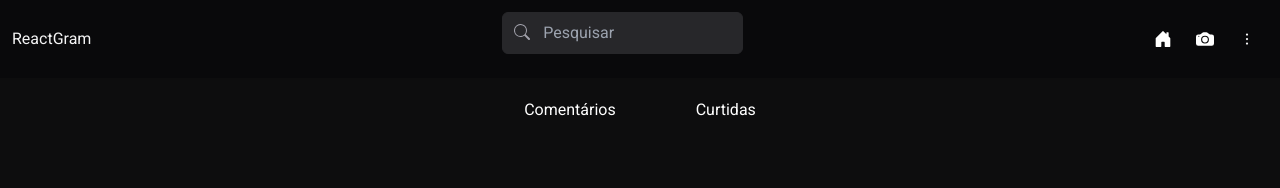
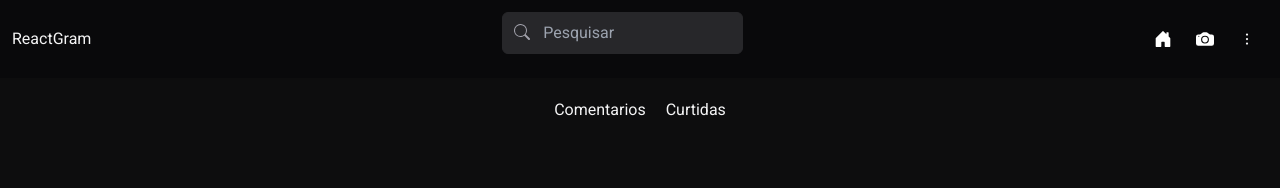
Before and after one commit to diegoramosds/projeto-reactgram, a React (Vite) app in the folder frontend/reactGram/: page /photos/find in a window 1280 px wide. Shown: the top 188 px of the page. Built offline with nearby package versions, Linux system fonts and the light colour scheme; sample sign-in values are in the browser's storage.

Commit message:
Exibição de todos os comentários

```diff
--- a/frontend/reactGram/src/App.tsx
+++ b/frontend/reactGram/src/App.tsx
@@ -40,8 +40,8 @@ function App() {
             <Route path="/search" element={auth ? <Search /> : <Navigate to="/"/>} />
             <Route path="/photos/:id" element={auth ? <Photo /> : <Navigate to="/"/>} />
             <Route path="/photos/find/" element={auth ? <Interaction /> : <Navigate to="/"/>} />
-            <Route path="/photos/find/comments/:id" element={auth ? <Comments /> : <Navigate to="/"/>} />
-            <Route path="/photos/find/likes/:id" element={auth ? <Likes /> : <Navigate to="/"/>} />
+            <Route path="/photos/find/" element={auth ? <Comments /> : <Navigate to="/"/>} />
+            <Route path="/photos/find/" element={auth ? <Likes /> : <Navigate to="/"/>} />
         </Routes>
       <Footer />
     </BrowserRouter>
--- a/frontend/reactGram/src/components/PhotoItem.tsx
+++ b/frontend/reactGram/src/components/PhotoItem.tsx
@@ -16,7 +16,6 @@ interface Photo {
   }
   interface PhotoItemProps {
     photo: Partial<Photo>;
-    user: Partial<User>;
   }
 
   const PhotoItem = ({ photo }: PhotoItemProps)=> {
--- a/frontend/reactGram/src/pages/Comments/Comments.tsx
+++ b/frontend/reactGram/src/pages/Comments/Comments.tsx
@@ -49,14 +49,12 @@ const Comments = () => {
                     className="h-20 w-24 rounded-full"
                   />
                 </Link>
-                <p
-                    onClick={() => {
+                <p>
+                    <MdClose onClick={() => {
                       if (photo._id && comment._id) {
                         handleRemoveComment(photo._id, comment._id);
                       }
-                    }}
-                  >
-                    <MdClose className="cursor-pointer"/>
+                    }} className="cursor-pointer"/>
                   </p>
                   </div>
                 ) : (
--- a/frontend/reactGram/src/pages/Home/Home.tsx
+++ b/frontend/reactGram/src/pages/Home/Home.tsx
@@ -42,12 +42,13 @@ const Home = () => {
 
   return (
     <div>
-      {/* <h1 className="text-center m-8 text-2xl">Veja aqui as publicações</h1> */}
       {photos && photos.map((photo) => (
         <div key={photo._id} className="w-2/4 mx-auto pb-10 mb-40 rounded-lg p-5">
           <PhotoItem photo={photo}/>
           <LikeContainer photo={photo} user={user} handleLike={handleLike}/>
-          <p className="text-center mt-5 p-1  bg-sky-700/80 rounded w-2/4 mx-auto hover:bg-sky-700/100"><Link to={`/photos/${photo._id}`}>Veja detalhes</Link></p>
+          <Link to={`/photos/${photo._id}`}>
+          <p className="text-center mt-5 p-1  bg-sky-700/80 rounded w-2/4 mx-auto hover:bg-sky-700/100">Veja detalhes</p>
+          </Link>
         </div>
       ))}
       {photos && photos.length === 0 && (
--- a/frontend/reactGram/src/pages/Interaction/Interaction.tsx
+++ b/frontend/reactGram/src/pages/Interaction/Interaction.tsx
@@ -1,16 +1,68 @@
-import { useSelector } from "react-redux"
-import { Link } from "react-router-dom"
-import { RootState } from "../../store"
+import { useDispatch, useSelector } from "react-redux"
+import { Link, useNavigate } from "react-router-dom"
+import { AppDispatch, RootState } from "../../store"
+import { useEffect, useState } from "react"
+import { Likes } from "../Likes/Likes"
+import Comments from "../Comments/Comments"
 
 const Interaction = () => {
 
 const {user: userAuth} = useSelector((state: RootState) => state.auth)
 
+const navigate = useNavigate()
+
+
+  const dispatch: AppDispatch = useDispatch();
+
+  const [findComments, setFindComments] = useState(false);
+  const [findLikes, setFindLikes] = useState(false);
+  const [firstSearchCompleted, setFirstSearchCompleted] = useState(false);
+
+  // useEffect(() => {
+  //   if (search) {
+  //     dispatch(searchPhoto(search));
+  //     dispatch(searchComments(search));
+  //     if (!firstSearchCompleted) {
+  //       setFind(true);
+  //       setFirstSearchCompleted(true);
+  //     }
+  //   } else {
+  //     setFind(false);
+  //     setFindComments(false);
+  //     setFirstSearchCompleted(false);
+  //   }
+  // }, [firstSearchCompleted]);
+
+
+  const handleComments = () => {
+    setFindComments(true)
+    setFindLikes(false)
+  }
+
+  const handleLikes = () => {
+    setFindLikes(true)
+    setFindComments(false)
+  }
   return (
     <div className="flex justify-center gap-20 mt-5">
-     <Link to={`/photos/find/comments/${userAuth?._id}`}>Comentários</Link>
-     <Link to={`/photos/find/likes/${userAuth?._id}`}>Curtidas</Link>
-     </div>
+      <div className="flex gap-5 justify-center">
+        <h2 onClick={handleComments} className={
+                findComments ? "text-sky-700/80 border-b border-sky-700" : ""
+              }>Comentarios</h2>
+
+        <h2 onClick={handleLikes} className={
+                findLikes ? "text-sky-700/80 border-b border-sky-700" : ""
+              }>Curtidas</h2>
+      </div>
+
+      {findComments && (
+        <Comments />
+      )}
+
+      {findLikes && (
+        <Likes />
+      )}
+      </div>
   )
 }
 
--- a/frontend/reactGram/src/pages/Profile/Profile.tsx
+++ b/frontend/reactGram/src/pages/Profile/Profile.tsx
@@ -152,7 +152,7 @@ interface PhotoProps {
                 <div className="flex flex-wrap justify-center items-center gap-3">
                     {photos && photos.map((photo) => (
                     <div key={photo._id} className="flex flex-col w-4/5">
-                        <PhotoItem photo={photo} user={user}/>
+                        <PhotoItem photo={photo}/>
                         <LikeContainer handleLike={handleLike} photo={photo} user={userAuth}/>
                     </div>
                     ))}
--- a/frontend/reactGram/src/pages/Search/Search.tsx
+++ b/frontend/reactGram/src/pages/Search/Search.tsx
@@ -1,68 +1,87 @@
-import { useDispatch } from 'react-redux';
-import { useQuery } from '../../hooks/useQuery';
-import { AppDispatch } from '../../store';
-import { useEffect, useState } from 'react';
-import { searchPhoto } from '../../slices/photoSlice';
-
-import {  searchUser } from '../../slices/userSlice';
-import SearchPhotos from '../SearchPhotos/SearchPhotos';
-import SearchUsers from '../SearchUsers/SearchUsers';
-
+import { useDispatch } from "react-redux";
+import { useQuery } from "../../hooks/useQuery";
+import { AppDispatch } from "../../store";
+import { useEffect, useState } from "react";
+import { searchPhoto } from "../../slices/photoSlice";
+import { searchUser } from "../../slices/userSlice";
+import SearchPhotos from "../SearchPhotos/SearchPhotos";
+import SearchUsers from "../SearchUsers/SearchUsers";
 
 const Search = () => {
   const query = useQuery();
   const search = query.get("q");
 
-const dispatch: AppDispatch  = useDispatch()
-
-useEffect(()=> {
-    if(search) {
-    dispatch(searchPhoto(search))
-    dispatch(searchUser(search))
-    setSearchPhotos(true);
-    setSearchUsers(false);
-    }
-}, [dispatch, search])
+  const dispatch: AppDispatch = useDispatch();
 
   const [searchUsers, setSearchUsers] = useState(false);
   const [searchPhotos, setSearchPhotos] = useState(false);
+  const [firstSearchCompleted, setFirstSearchCompleted] = useState(false);
+
+
+  useEffect(() => {
+    if (search) {
+      dispatch(searchPhoto(search));
+      dispatch(searchUser(search));
+
+
+      if (!firstSearchCompleted) {
+        setSearchPhotos(true);
+        setFirstSearchCompleted(true);
+      }
+    } else {
+      setSearchPhotos(false);
+      setSearchUsers(false);
+      setFirstSearchCompleted(false);
+    }
+  }, [dispatch, search, firstSearchCompleted]);
 
   const handleUsers = () => {
     setSearchUsers(true);
     setSearchPhotos(false);
-}
+  };
 
   const handlePhotos = () => {
     setSearchPhotos(true);
-
     setSearchUsers(false);
-}
+  };
 
   return (
     <div>
-        <div className='flex m-3 gap-5 justify-center'>
+      <div className="flex m-3 gap-5 justify-center">
         {search && (
-                <div className='flex gap-5'>
-                    <p onClick={handlePhotos}  className={searchPhotos ? "text-sky-700/80 border-b border-sky-700" : ""}>Publicações</p>
-                    <p onClick={handleUsers} className={searchUsers ? "text-sky-700/80 border-b border-sky-700" : ""}>Usuários</p>
+          <div className="flex gap-5">
+            <p
+              onClick={handlePhotos}
+              className={
+                searchPhotos ? "text-sky-700/80 border-b border-sky-700" : ""
+              }
+            >
+              Publicações
+            </p>
+            <p
+              onClick={handleUsers}
+              className={
+                searchUsers ? "text-sky-700/80 border-b border-sky-700" : ""
+              }
+            >
+              Usuários
+            </p>
           </div>
         )}
       </div>
       {!search && (
-            <p className='text-center mt-10'>Busque por publicações e usuário aqui</p>
+        <p className="text-center mt-10">
+          Busque por publicações e usuários aqui
+        </p>
       )}
-        <div className=''>
-            {searchPhotos && (
-                <SearchPhotos />
-            )}
+      <div>
+        {searchPhotos && <SearchPhotos />}
       </div>
-        <div className=''>
-            {searchUsers && (
-                <SearchUsers />
-            )}
+      <div>
+        {searchUsers && <SearchUsers />}
       </div>
     </div>
-)
-}
+  );
+};
 
-export default Search
+export default Search;
--- a/frontend/reactGram/src/pages/SearchPhotos/SearchPhotos.tsx
+++ b/frontend/reactGram/src/pages/SearchPhotos/SearchPhotos.tsx
@@ -4,7 +4,6 @@ import PhotoItem from "../../components/PhotoItem"
 import LikeContainer from "../../components/LikeContainer"
 import { likePhoto, resetMessage } from "../../slices/photoSlice"
 import { Link } from "react-router-dom"
-import { uploads } from "../../utils/config"
 
 
 const SearchPhotos = () => {
@@ -28,7 +27,7 @@ return (
         <div className='w-1/2 mx-auto pt-5'>
         {photos && photos.map((photo) =>(
             <div key={photo._id}>
-            <PhotoItem photo={photo}  />
+            <PhotoItem photo={photo} />
             <LikeContainer handleLike={handleLike} photo={photo} user={userAuth}/>
             </div>
         ))}
```
Also changed, not shown: frontend/reactGram/src/components/NavBar.tsx (+2 -8 lines). Lines whose indentation alone changed are shown as unchanged.
